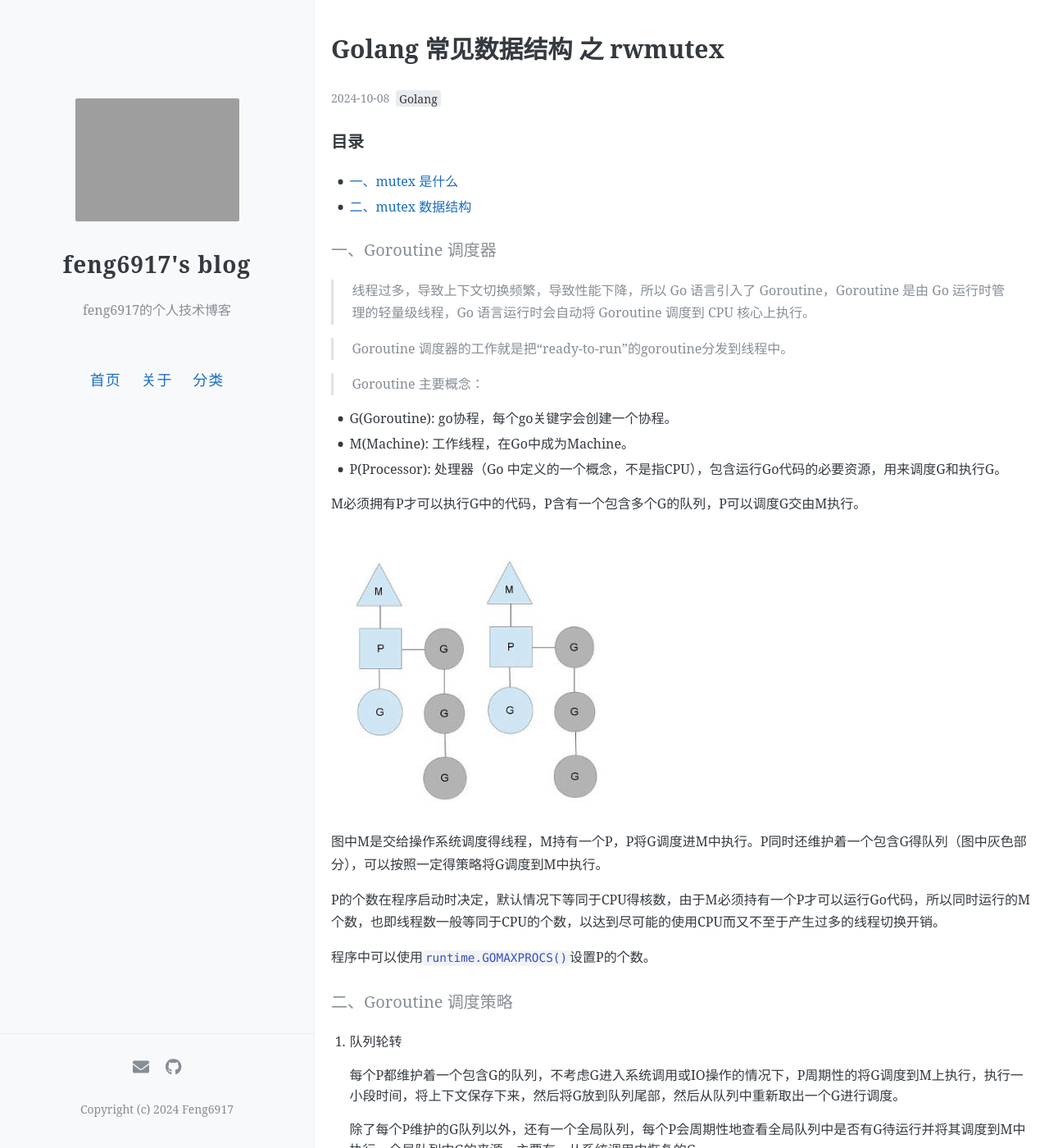
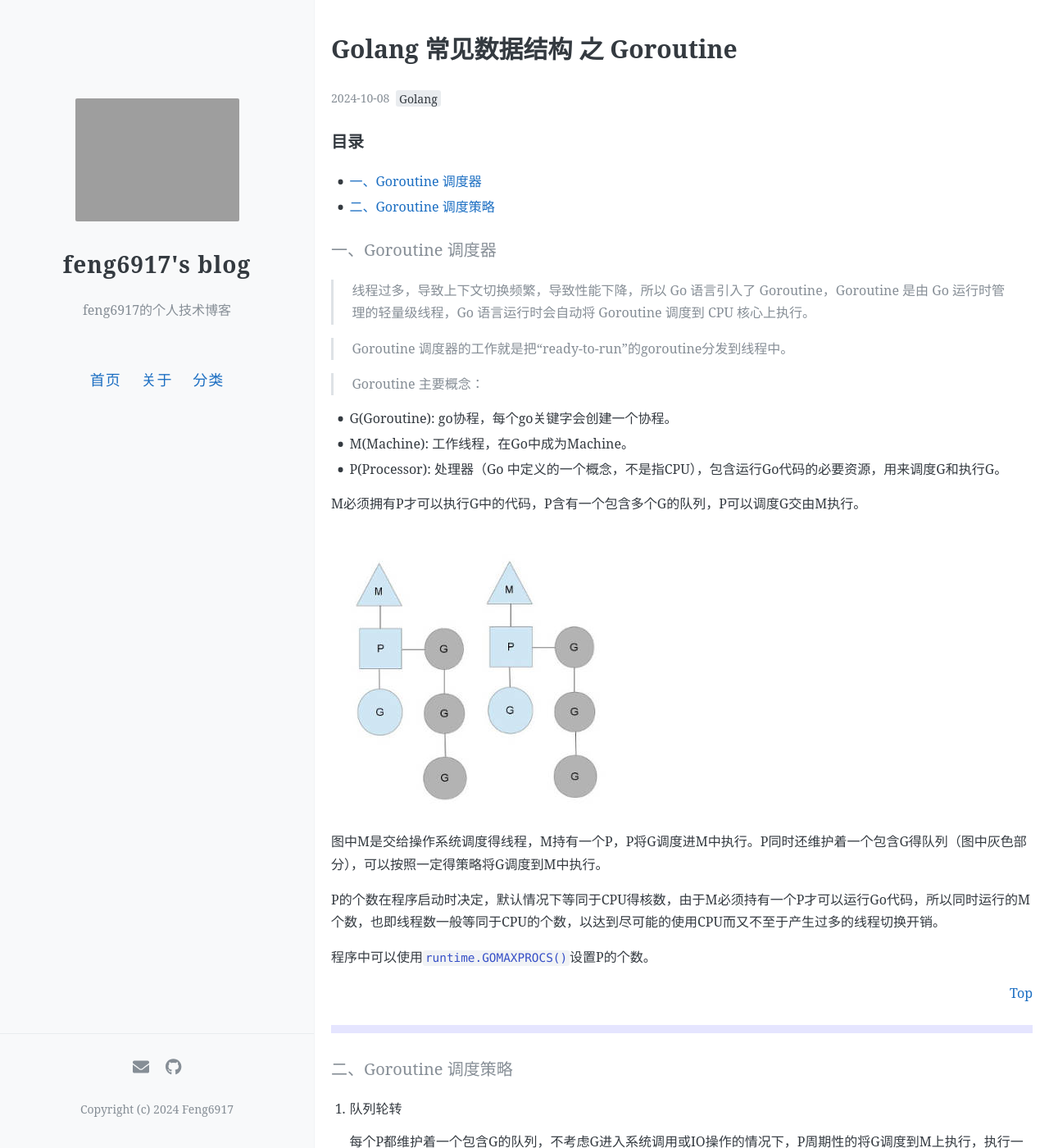
Before and after one commit to feng6917/feng6917.github.io, a Jekyll site: the page built from _posts/2024-10-11-lg-go-goroutine.md, in a window 1280 px wide and 1400 px high. Shown: the whole window at 82% size. Built offline with Jekyll 4.4.1, drawn with Linux system fonts in a browser that asks for light colours; comment, search, counter and statistics services are not loaded.

Commit message:
fix: goroutine

```diff
--- a/_posts/2024-10-11-lg-go-goroutine.md
+++ b/_posts/2024-10-11-lg-go-goroutine.md
@@ -1,6 +1,6 @@
 ---
 layout: post
-title: "Golang 常见数据结构 之 rwmutex"
+title: "Golang 常见数据结构 之 Goroutine"
 date:   2024-10-8
 tags:
   - Golang
@@ -12,8 +12,8 @@ author: feng6917
 
 ### 目录
 
-- [一、mutex 是什么](#一mutex-是什么)
-- [二、mutex 数据结构](#二mutex-数据结构)
+- [一、Goroutine 调度器](#一goroutine-调度器)
+- [二、Goroutine 调度策略](#二goroutine-调度策略)
 
 #### 一、Goroutine 调度器
 
@@ -36,6 +36,12 @@ M必须拥有P才可以执行G中的代码，P含有一个包含多个G的队列
 P的个数在程序启动时决定，默认情况下等同于CPU得核数，由于M必须持有一个P才可以运行Go代码，所以同时运行的M个数，也即线程数一般等同于CPU的个数，以达到尽可能的使用CPU而又不至于产生过多的线程切换开销。
 
 程序中可以使用`runtime.GOMAXPROCS()`设置P的个数。
+
+<div style="text-align: right;">
+    <a href="#目录" style="text-decoration: none;">Top</a>
+</div>
+
+<hr style="background-color: blue;border: none;height: 10px;opacity: .1;width: 100%" />
 
 #### 二、Goroutine 调度策略
 
```
Also changed, not shown: _posts/2024-10-11-lg-go-rwmutex.md (+5 -1 lines).
